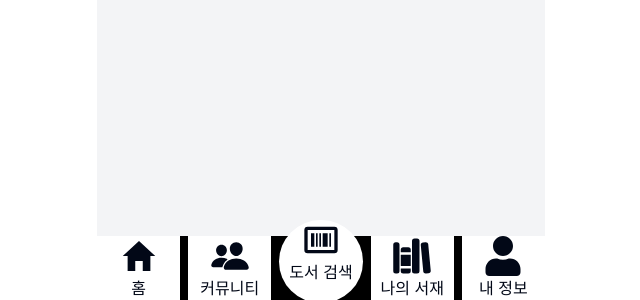
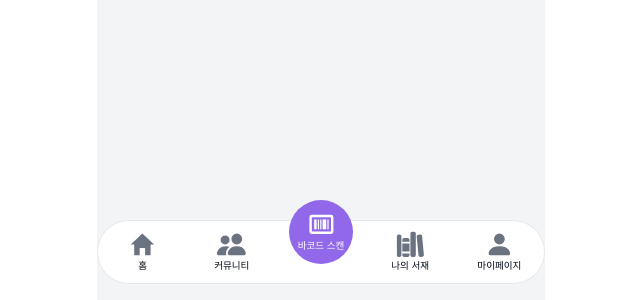
Before and after one commit to Leeminw/LiBro, a Next.js app in the folder frontend/: page / in a window 1280 px wide. Shown: the part 500-800 px from the top of the page, without its empty margins (319-959 px from the left). Built offline with nearby package versions, Linux system fonts and the light colour scheme.

Commit message:
feat: BottomNavigation UI 구현

```diff
--- a/frontend/src/app/layout.tsx
+++ b/frontend/src/app/layout.tsx
@@ -5,8 +5,8 @@ import "./globals.css";
 const inter = Inter({ subsets: ["latin"] });
 
 export const metadata: Metadata = {
-  title: "Create Next App",
-  description: "Generated by create next app",
+  title: "Libro",
+  description: "나만의 작은 도서관",
 };
 
 export default function RootLayout({
@@ -15,7 +15,7 @@ export default function RootLayout({
   children: React.ReactNode;
 }>) {
   return (
-    <html lang="en">
+    <html lang="ko">
       <body className={inter.className}>{children}</body>
     </html>
   );
--- a/frontend/src/components/BottomNavigation.tsx
+++ b/frontend/src/components/BottomNavigation.tsx
@@ -1,28 +1,54 @@
+"use client";
 import { Button } from "@/components/ui/button";
 import { BiBarcode } from "react-icons/bi";
 import { IoMdHome } from "react-icons/io";
-import { IoPeople } from "react-icons/io5";
 import { IoLibrary } from "react-icons/io5";
-import { FaUser } from "react-icons/fa";
+import { BsFillPersonFill, BsFillPeopleFill  } from "react-icons/bs";
 const BottomNavigation = () => {
+
+
   return (
-    <div className="w-full h-16 flex justify-between fixed max-w-md bottom-0">
-      <div className="grid grid-cols-5 w-[100%] gap-2 bg-black">
-        <div className="flex-col overflow-hidden flex items-center bg-white">
-          <IoMdHome size={"2.5em"} />홈
+    <div className="fixed z-50 w-full h-16 max-w-md -translate-x-1/2 bg-white border border-gray-200 rounded-full bottom-4 left-1/2 dark:bg-gray-700 dark:border-gray-600">
+      <div className="grid h-full max-w-lg grid-cols-5 mx-auto">
+        <button
+          type="button"
+          className="inline-flex flex-col items-center justify-center px-5 rounded-s-full hover:bg-gray-50 dark:hover:bg-gray-800 group"
+        >
+          <IoMdHome aria-hidden="true" size={"1.8rem"}  className="text-gray-500 dark:text-gray-400 group-hover:text-[#9268EB] dark:group-hover:text-[#9268EB]"/>
+          <span className="text-[0.6rem] overflow-hidden text-nowrap">홈</span>
+        </button>
+        <button
+          type="button"
+          className="inline-flex flex-col items-center justify-center px-5 hover:bg-gray-50 dark:hover:bg-gray-800 group"
+        >
+          <BsFillPeopleFill aria-hidden="true" size={"1.8rem"} className="text-gray-500 dark:text-gray-400 group-hover:text-[#9268EB] dark:group-hover:text-[#9268EB]" />
+          <span className="text-[0.6rem] overflow-hidden text-nowrap">커뮤니티</span>
+        </button>
+
+        <div className="flex items-center justify-center dark:text-gray-400">
+          <button
+            type="button"
+            className="inline-flex flex-col items-center mt-[-2.5rem] aspect-square justify-center w-16 h-16 font-medium bg-[#9268EB] rounded-full hover:bg-[#684ba6] group text-white"
+          >
+            <BiBarcode aria-hidden="true" size={"1.8rem"} style={{color:"white" }}/>
+            <span className="text-[0.6rem] overflow-hidden text-nowrap">바코드 스캔</span>
+          </button>
         </div>
-        <div className="flex-col overflow-hidden flex items-center bg-white">
-          <IoPeople size={"2.5em"} />커뮤니티
-        </div>
-        <div className="rounded-full flex-col overflow-hidden flex items-center bg-white mt-[-1rem] aspect-square">
-          <BiBarcode size={"2.5em"} />도서 검색
-        </div>
-        <div className="flex-col overflow-hidden flex items-center bg-white">
-          <IoLibrary size={"2.5em"} />나의 서재
-        </div>
-        <div className="flex-col overflow-hidden flex items-center bg-white">
-          <FaUser size={"2.5em"} />내 정보
-        </div>
+
+        <button
+          type="button"
+          className="inline-flex flex-col items-center justify-center px-5 hover:bg-gray-50 dark:hover:bg-gray-800 group"
+        >
+          <IoLibrary aria-hidden="true" size={"1.8rem"} className="text-gray-500 dark:text-gray-400 group-hover:text-[#9268EB] dark:group-hover:text-[#9268EB]"/>
+          <span className="text-[0.6rem] overflow-hidden text-nowrap">나의 서재</span>
+        </button>
+        <button
+          type="button"
+          className="inline-flex flex-col items-center justify-center px-5 hover:bg-gray-50 dark:hover:bg-gray-800 group"
+        >
+          <BsFillPersonFill aria-hidden="true" size={"1.8rem"} className="text-gray-500 dark:text-gray-400 group-hover:text-[#9268EB] dark:group-hover:text-[#9268EB]"/>
+          <span className="text-[0.6rem] overflow-hidden text-nowrap">마이페이지</span>
+        </button>
       </div>
     </div>
   );
```
